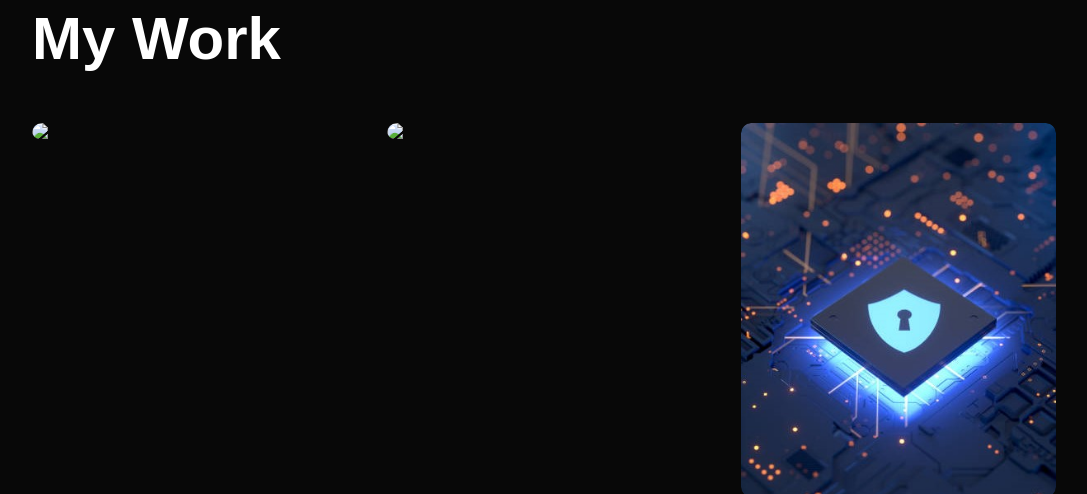
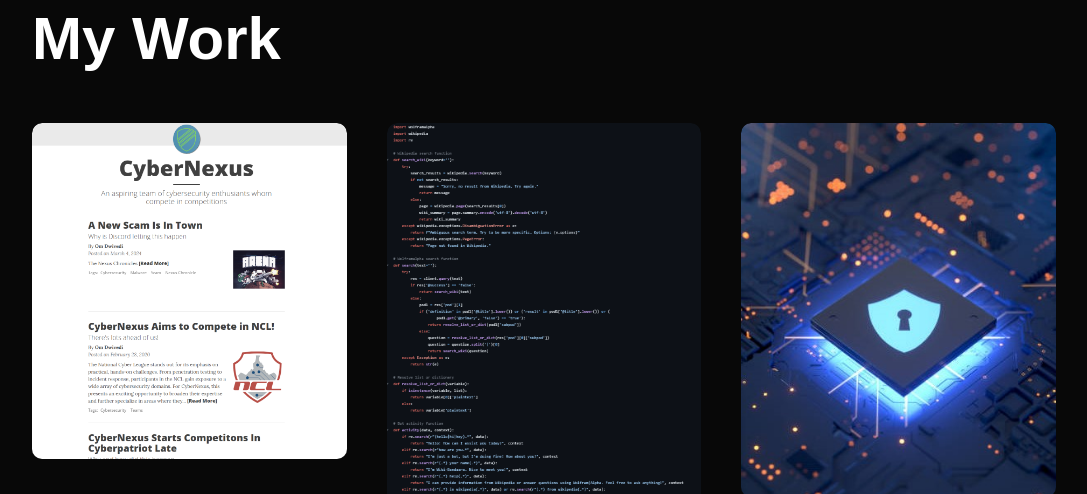
Before and after one commit to MystiriMan87/Mystiriman.github.io, a plain HTML site: page index.html in a window 1280 px wide. Shown: the part 1930-2424 px from the top of the page, without its empty margins (96-1183 px from the left). Drawn offline with Linux system fonts and the light colour scheme.

Commit message:
updates index.html
fixed images

```diff
--- a/index.html
+++ b/index.html
@@ -104,7 +104,7 @@
                 <h1 class="sub-title">My Work</h1>
                 <div class="work-list">
                     <div class="work">
-                        <img src="Screenshot 2024-06-17 115839.png">
+                        <img src="Pic1.png">
                         <div class="layer">
                             <h3>Cybernexus Website</h3>
                             <p>Created a website for my Cyber club</p>
@@ -112,7 +112,7 @@
                         </div>
                     </div>
                     <div class="work">
-                        <img src="Screenshot 2024-06-17 115636.png">
+                        <img src="Pic2.png">
                         <div class="layer">
                             <h3>Early version of Offline chatbot</h3>
                             <p>Still in Development!</p>
```
